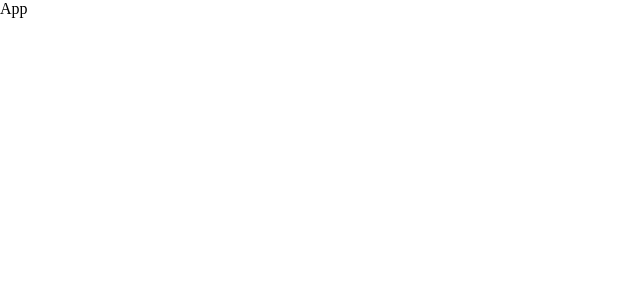
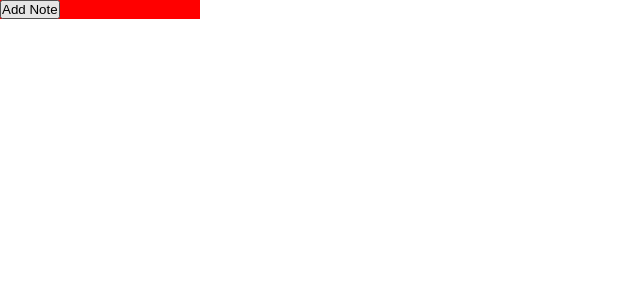
Before and after one commit to ranamashood/noter-web, a React (Vite) app: page / in a window 1280 px wide. Shown: the top 300 px of the page, without its empty margins (0-640 px from the left). Built offline with nearby package versions, Linux system fonts and the light colour scheme.

Commit message:
added functionality for creating new dummy note

```diff
--- a/src/App.tsx
+++ b/src/App.tsx
@@ -1,5 +1,7 @@
+import Content from "./components/layout/Content";
+
 function App() {
-  return <div>App</div>;
+  return <Content />;
 }
 
 export default App;
--- /dev/null
+++ b/src/components/layout/Content.tsx
@@ -0,0 +1,21 @@
+import { useReducer } from "react";
+import { NoteInterface, NotesAction, NotesActionKind } from "../../models.d";
+import Sidebar from "./Sidebar";
+
+const reducer = (state: NoteInterface[], action: NotesAction) => {
+  const { type, payload } = action;
+  switch (type) {
+    case NotesActionKind.ADD:
+      return [...state, payload];
+    default:
+      return state;
+  }
+};
+
+const Content = () => {
+  const [state, dispatch] = useReducer(reducer, []);
+
+  return <Sidebar notes={state} addNote={dispatch} />;
+};
+
+export default Content;
--- /dev/null
+++ b/src/components/layout/Sidebar.tsx
@@ -0,0 +1,38 @@
+import styled from "styled-components";
+import { NoteInterface, NotesAction, NotesActionKind } from "../../models.d";
+
+interface Props {
+  notes: NoteInterface[];
+  addNote: React.Dispatch<NotesAction>;
+}
+
+const Sidebar = (props: Props) => {
+  const { notes, addNote } = props;
+
+  const addNoteHandler = () => {
+    addNote({
+      type: NotesActionKind.ADD,
+      payload: { title: "hello", details: "world" },
+    });
+  };
+
+  return (
+    <Wrapper>
+      <button onClick={addNoteHandler}>Add Note</button>
+      <div>
+        {notes.map((note) => (
+          <div>
+            {note.title} - {note.details}
+          </div>
+        ))}
+      </div>
+    </Wrapper>
+  );
+};
+
+const Wrapper = styled.div`
+  background-color: red;
+  width: 200px;
+`;
+
+export default Sidebar;
--- /dev/null
+++ b/src/models.d.ts
@@ -0,0 +1,13 @@
+export enum NotesActionKind {
+  ADD = "ADD",
+}
+
+export interface NotesAction {
+  type: NotesActionKind;
+  payload: NoteInterface;
+}
+
+export interface NoteInterface {
+  title: string;
+  details: string;
+}
```
Also changed, not shown: vite.config.ts.timestamp-1677173819445.mjs (added, +10 -0 lines).
